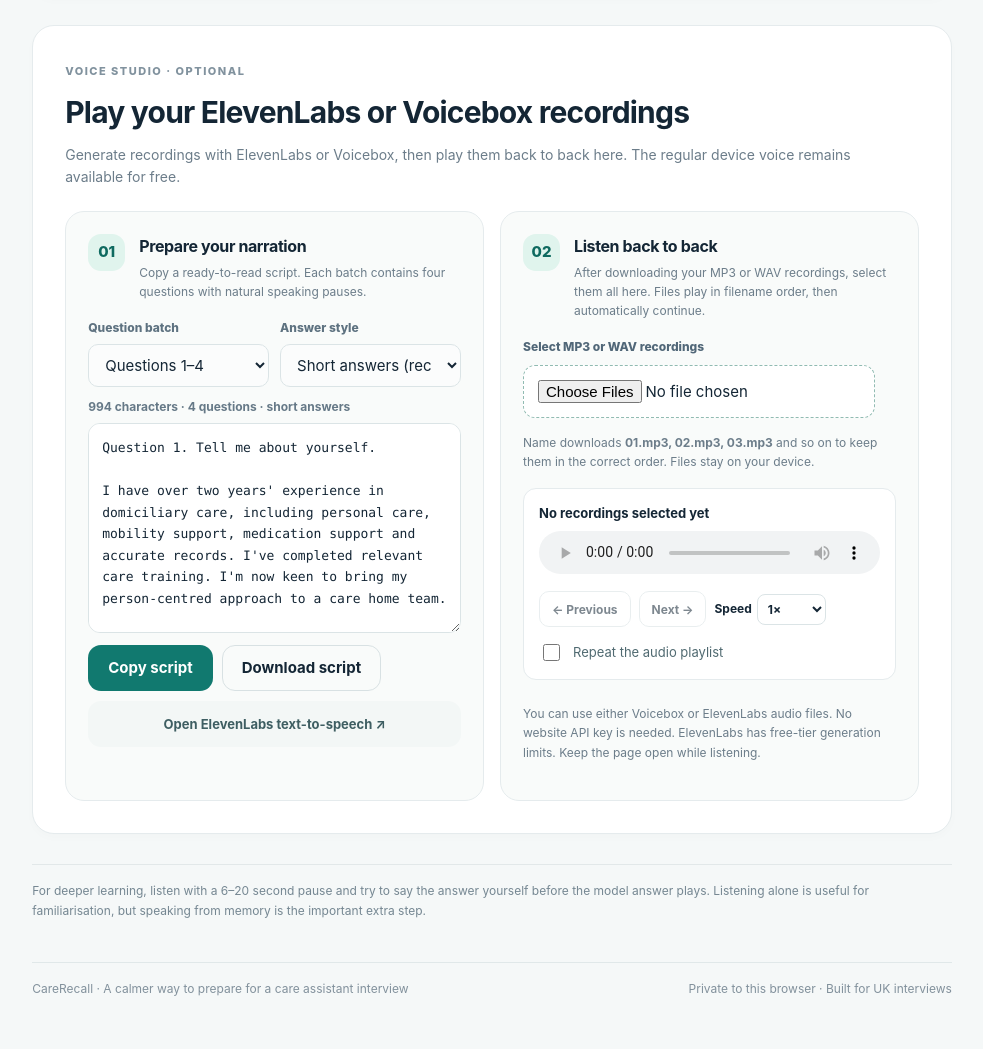
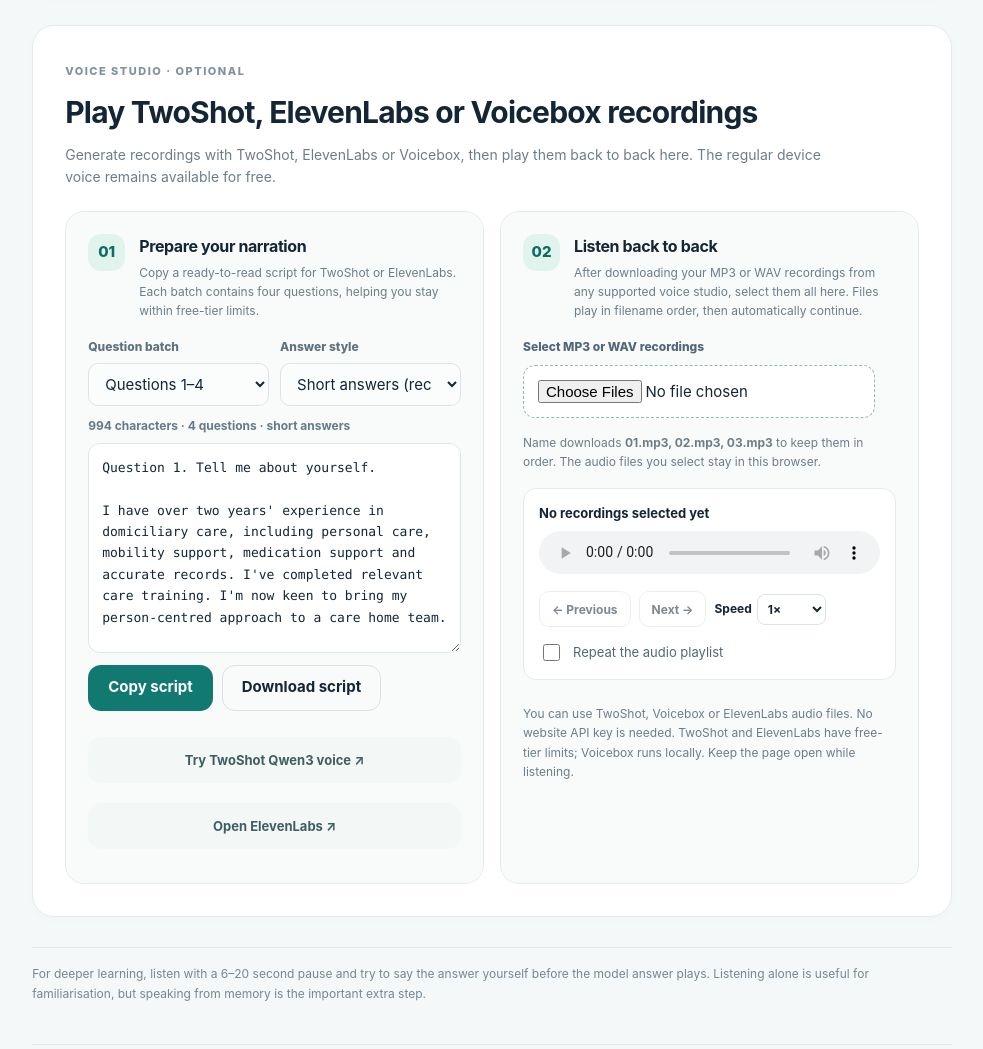
Before and after one commit to danydrag00-lang/care-recall, a plain HTML site: page listen.html in a window 1280 px wide. Shown: the part 2431-3480 px from the top of the page, without its empty margins (277-1260 px from the left). Drawn offline with Linux system fonts and the light colour scheme.

Commit message:
Support TwoShot TTS recordings as another free-tier voice option

```diff
--- a/listen.html
+++ b/listen.html
@@ -37,26 +37,26 @@
 <section class="surface elevenlabs-section" aria-labelledby="elevenlabs-title">
   <div class="elevenlabs-intro">
     <span class="eyebrow">VOICE STUDIO · OPTIONAL</span>
-    <h2 id="elevenlabs-title">Play your ElevenLabs or Voicebox recordings</h2>
-    <p>Generate recordings with ElevenLabs or Voicebox, then play them back to back here. The regular device voice remains available for free.</p>
+    <h2 id="elevenlabs-title">Play TwoShot, ElevenLabs or Voicebox recordings</h2>
+    <p>Generate recordings with TwoShot, ElevenLabs or Voicebox, then play them back to back here. The regular device voice remains available for free.</p>
   </div>
   <div class="elevenlabs-grid">
     <div class="elevenlabs-panel">
-      <div class="elevenlabs-step"><span>01</span><div><h3>Prepare your narration</h3><p>Copy a ready-to-read script. Each batch contains four questions with natural speaking pauses.</p></div></div>
+      <div class="elevenlabs-step"><span>01</span><div><h3>Prepare your narration</h3><p>Copy a ready-to-read script for TwoShot or ElevenLabs. Each batch contains four questions, helping you stay within free-tier limits.</p></div></div>
       <div class="elevenlabs-fields">
         <div class="field"><label for="eleven-batch">Question batch</label><select id="eleven-batch"></select></div>
         <div class="field"><label for="eleven-version">Answer style</label><select id="eleven-version"><option value="short">Short answers (recommended)</option><option value="full">Full answers</option></select></div>
       </div>
       <p id="eleven-count" class="eleven-count" aria-live="polite"></p>
-      <textarea id="eleven-script" readonly aria-label="Narration script to copy into ElevenLabs" rows="8" spellcheck="false"></textarea>
+      <textarea id="eleven-script" readonly aria-label="Narration script for TwoShot or ElevenLabs" rows="8" spellcheck="false"></textarea>
       <div class="eleven-buttons"><button id="eleven-copy" type="button" class="btn btn-primary">Copy script</button><button id="eleven-save-text" type="button" class="btn btn-outline">Download script</button></div>
-      <a class="btn btn-ghost eleven-open" href="https://elevenlabs.io/text-to-speech" target="_blank" rel="noopener noreferrer">Open ElevenLabs text-to-speech ↗</a>
+      <div class="voicebox-actions"><a class="btn btn-ghost eleven-open" href="https://twoshot.app/open-source-tts/" target="_blank" rel="noopener noreferrer">Try TwoShot Qwen3 voice ↗</a><a class="btn btn-ghost eleven-open" href="https://elevenlabs.io/text-to-speech" target="_blank" rel="noopener noreferrer">Open ElevenLabs ↗</a></div>
     </div>
     <div class="elevenlabs-panel">
-      <div class="elevenlabs-step"><span>02</span><div><h3>Listen back to back</h3><p>After downloading your MP3 or WAV recordings, select them all here. Files play in filename order, then automatically continue.</p></div></div>
+      <div class="elevenlabs-step"><span>02</span><div><h3>Listen back to back</h3><p>After downloading your MP3 or WAV recordings from any supported voice studio, select them all here. Files play in filename order, then automatically continue.</p></div></div>
       <label class="eleven-file-label" for="eleven-files">Select MP3 or WAV recordings</label>
       <input id="eleven-files" type="file" accept="audio/*,.mp3,.m4a,.wav,.ogg" multiple aria-describedby="eleven-upload-help">
-      <p id="eleven-upload-help" class="eleven-help">Name downloads <strong>01.mp3, 02.mp3, 03.mp3</strong> and so on to keep them in the correct order. Files stay on your device.</p>
+      <p id="eleven-upload-help" class="eleven-help">Name downloads <strong>01.mp3, 02.mp3, 03.mp3</strong> to keep them in order. The audio files you select stay in this browser.</p>
       <div class="eleven-audio-box">
         <div id="eleven-current" class="eleven-now" aria-live="polite">No recordings selected yet</div>
         <audio id="eleven-player" controls preload="none" aria-label="ElevenLabs narration player"></audio>
@@ -68,7 +68,7 @@
         <label class="check-row"><input id="eleven-loop" type="checkbox"><span>Repeat the audio playlist</span></label>
       </div>
       <ol id="eleven-queue" class="eleven-queue" aria-label="ElevenLabs files queued for playback"></ol>
-      <p class="eleven-help">You can use either Voicebox or ElevenLabs audio files. No website API key is needed. ElevenLabs has free-tier generation limits. Keep the page open while listening.</p>
+      <p class="eleven-help">You can use TwoShot, Voicebox or ElevenLabs audio files. No website API key is needed. TwoShot and ElevenLabs have free-tier limits; Voicebox runs locally. Keep the page open while listening.</p>
     </div>
   </div>
 </section>
```
